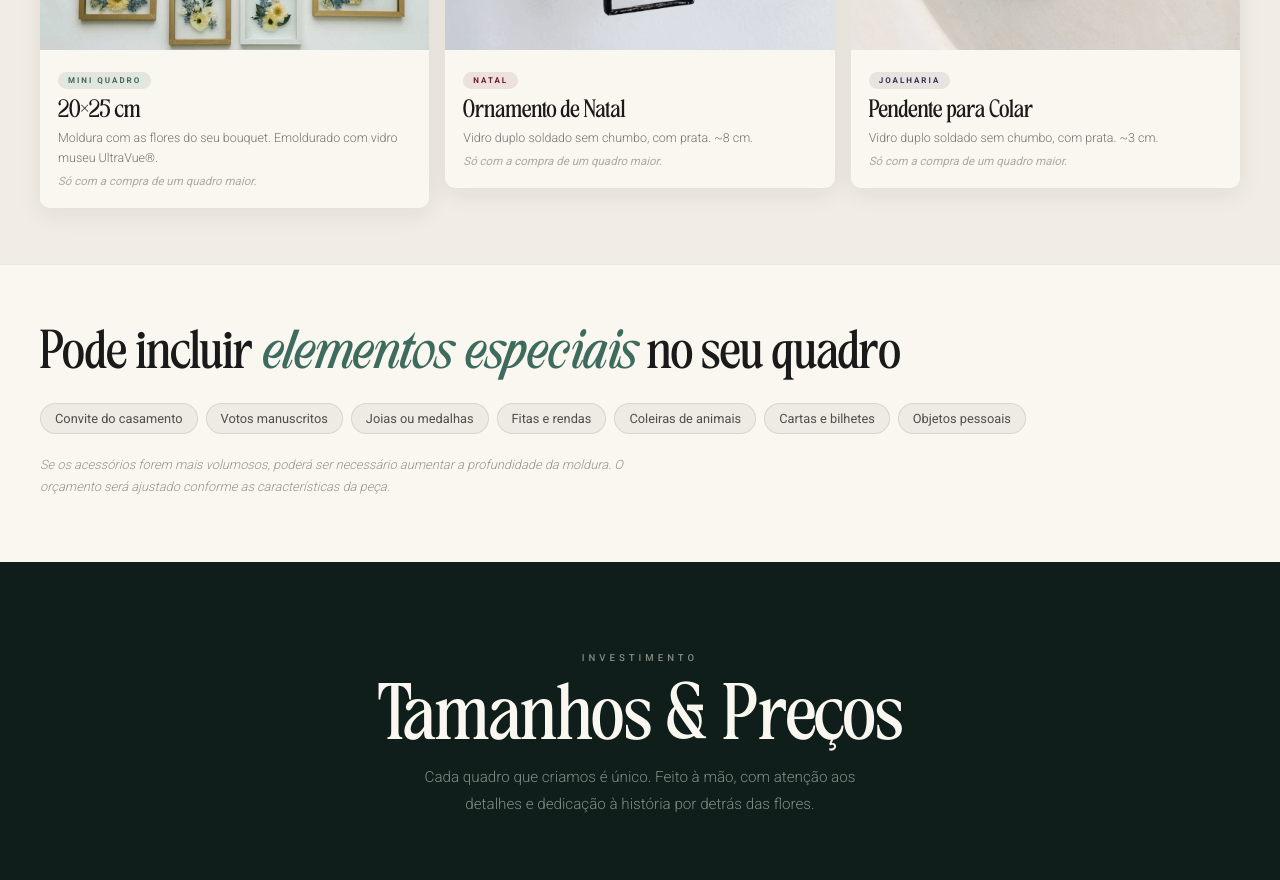
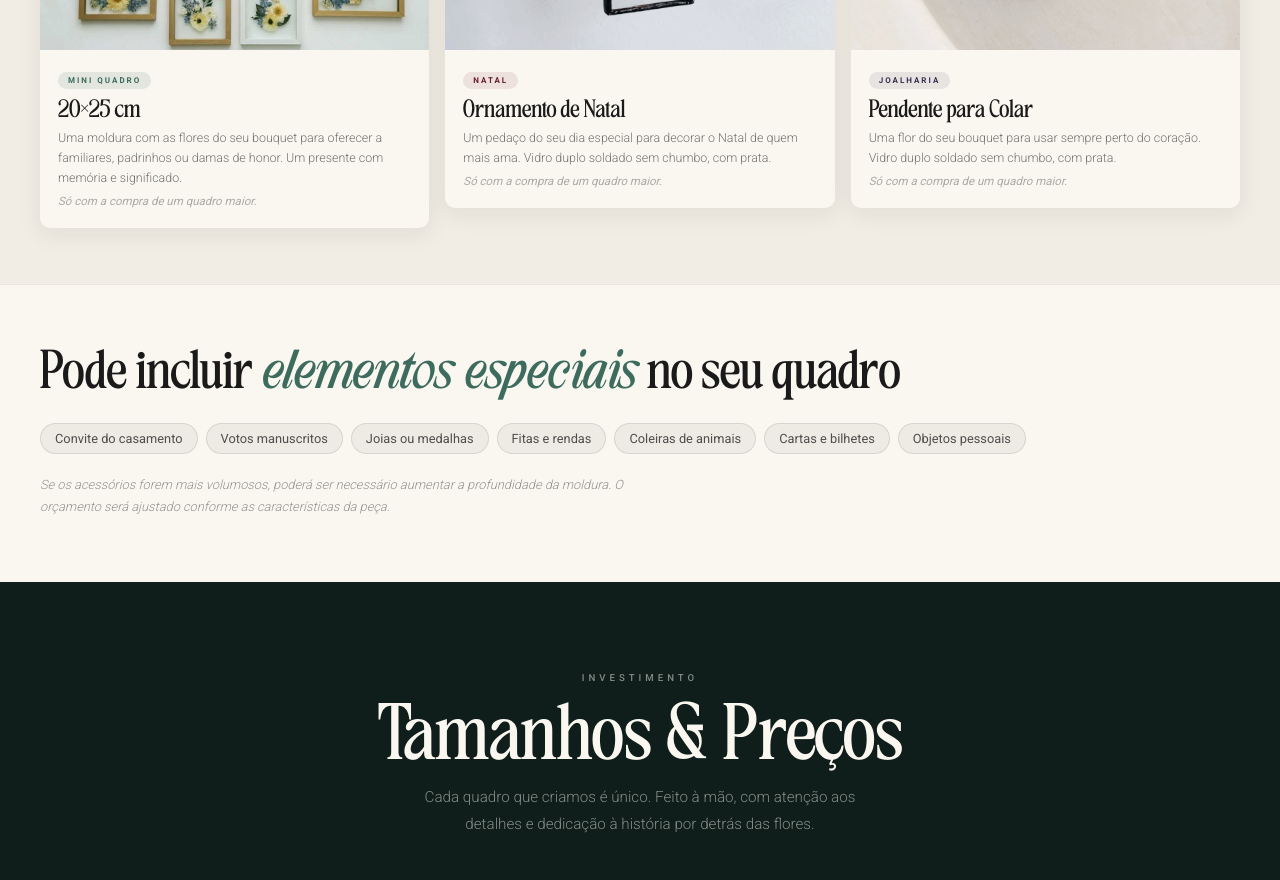
Before and after one commit to floresabeirario/fbr-website, a Next.js app: page /opcoes-e-precos in a window 1280 px wide. Shown: the part 1860-2740 px from the top of the page. Built offline with nearby package versions, Linux system fonts and the light colour scheme.

Commit message:
Update client.jsx

```diff
--- a/app/opcoes-e-precos/client.jsx
+++ b/app/opcoes-e-precos/client.jsx
@@ -351,7 +351,7 @@ export default function OpcoesClient() {
                 alt: "Mini quadros 20x25cm de flores preservadas",
                 badge: "Mini quadro", badgeBg: "rgba(61,107,94,0.12)", badgeColor: "#3D6B5E",
                 title: "20×25 cm",
-                desc: "Moldura com as flores do seu bouquet. Emoldurado com vidro museu UltraVue®.",
+                desc: "Uma moldura com as flores do seu bouquet para oferecer a familiares, padrinhos ou damas de honor. Um presente com memória e significado.",
                 note: "Só com a compra de um quadro maior.",
               },
               {
@@ -359,7 +359,7 @@ export default function OpcoesClient() {
                 alt: "Ornamento de natal com flores prensadas",
                 badge: "Natal", badgeBg: "rgba(107,31,42,0.1)", badgeColor: "#6B1F2A",
                 title: "Ornamento de Natal",
-                desc: "Vidro duplo soldado sem chumbo, com prata. ~8 cm.",
+                desc: "Um pedaço do seu dia especial para decorar o Natal de quem mais ama. Vidro duplo soldado sem chumbo, com prata.",
                 note: "Só com a compra de um quadro maior.",
               },
               {
@@ -367,7 +367,7 @@ export default function OpcoesClient() {
                 alt: "Pendente floral para colar",
                 badge: "Joalharia", badgeBg: "rgba(58,48,80,0.1)", badgeColor: "#3A3050",
                 title: "Pendente para Colar",
-                desc: "Vidro duplo soldado sem chumbo, com prata. ~3 cm.",
+                desc: "Uma flor do seu bouquet para usar sempre perto do coração. Vidro duplo soldado sem chumbo, com prata.",
                 note: "Só com a compra de um quadro maior.",
               },
             ].map((item, i) => (
```
